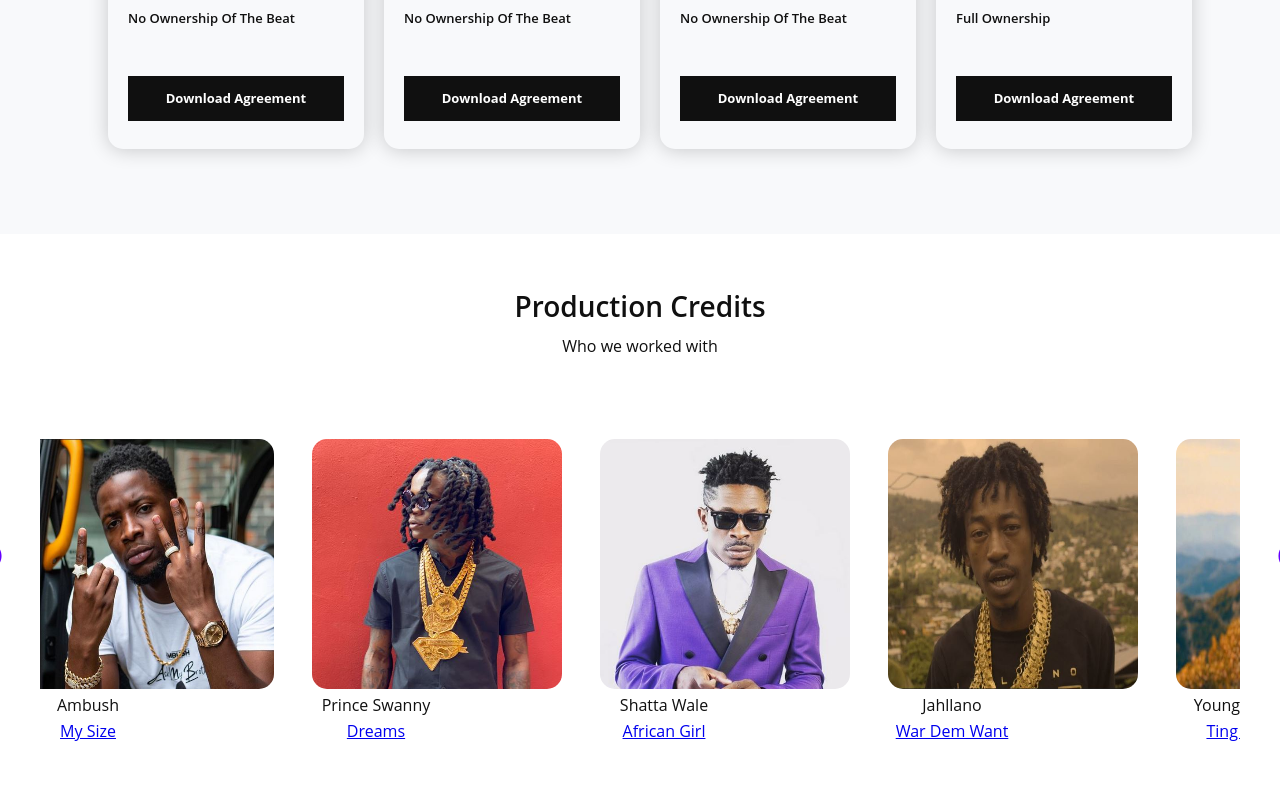
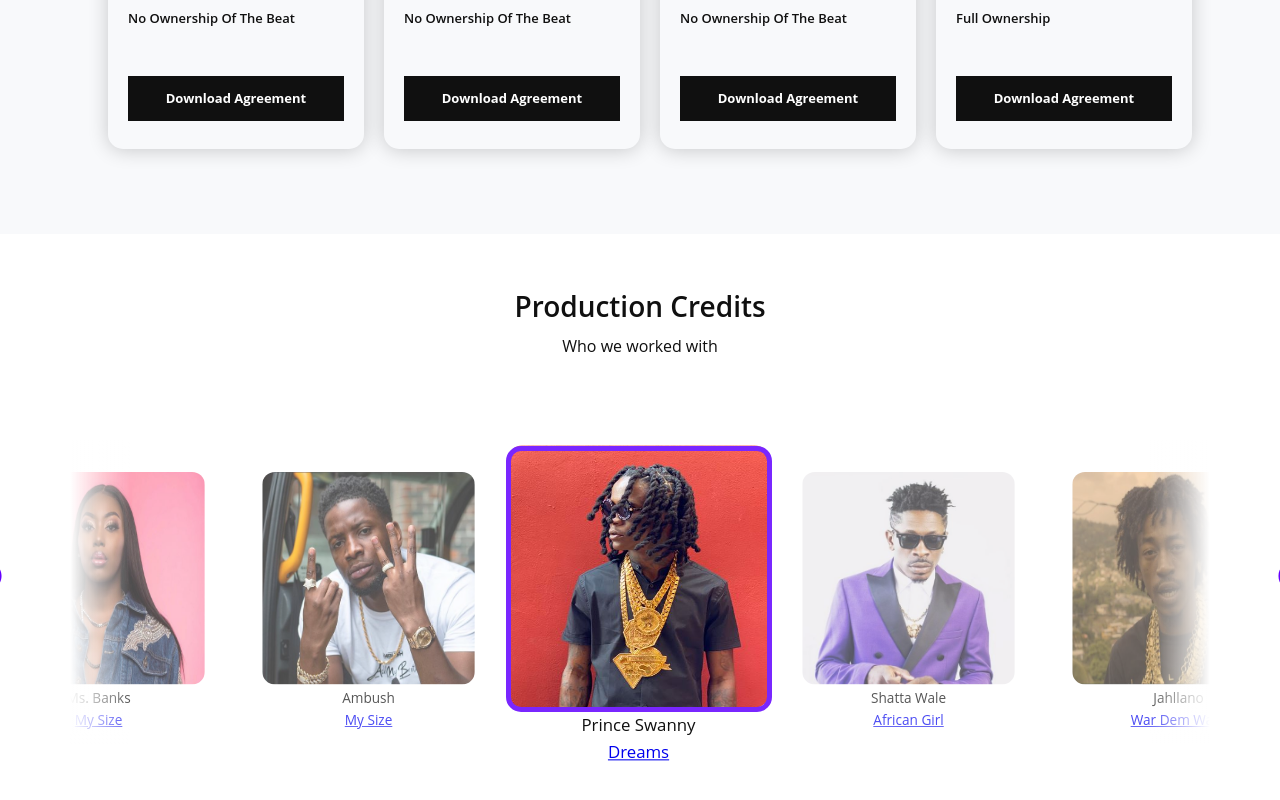
Before and after one commit to devbravo/mindkeyz, a React (Create React App) app: page / in a window 1280 px wide. Shown: the part 2526-3326 px from the top of the page. Built offline with nearby package versions, Linux system fonts and the light colour scheme.

Commit message:
Got the carousel to move and scale accordingly in both directions

```diff
--- a/package.json
+++ b/package.json
@@ -11,7 +11,7 @@
     "react": "^17.0.1",
     "react-dom": "^17.0.1",
     "react-icons": "^4.1.0",
-    "react-scripts": "4.0.1",
+    "react-scripts": "4.0.2",
     "styled-components": "^5.2.1",
     "styled-icons": "^10.23.0",
     "web-vitals": "^0.2.4"
--- a/src/components/credit/Card.jsx
+++ b/src/components/credit/Card.jsx
@@ -1,8 +1,8 @@
 import React from 'react';
 import PropTypes from 'prop-types';
 
-const Card = ({ property }) => {
-  const { index, image, name, song, song_link } = property;
+const Card = ({ data }) => {
+  const { index, image, name, song, song_link } = data;
 
   return (
     <div id={`card-${index}`} className='card'>
@@ -21,7 +21,7 @@ const Card = ({ property }) => {
 };
 
 Card.propTypes = {
-  property: PropTypes.object.isRequired,
+  data: PropTypes.object.isRequired,
 };
 
 export default Card;
--- a/src/components/credit/Carousel.jsx
+++ b/src/components/credit/Carousel.jsx
@@ -1,121 +1,89 @@
 import React, { useState, useEffect } from 'react';
 import { FaArrowAltCircleRight, FaArrowAltCircleLeft } from 'react-icons/fa';
-import data from './data';
+import ArtistData from './data';
 import Card from './Card';
 
+const show = 4;
+const resetUpper = 6;
+const resetLower = 1;
+const infiniteLoop = true;
+
 const Carousel = () => {
-  const show = 5;
-  const infiniteLoop = true;
+  const [data, setData] = useState(ArtistData);
+  const [currentIndex, setCurrentIndex] = useState(infiniteLoop ? show : 0);
+  const [length, setLength] = useState(ArtistData.length);
+  console.log(currentIndex, length);
+  console.log(data);
 
-  const [properties, setProperties] = useState(data.properties);
-  const [current, setCurrent] = useState(data.properties[4]);
-  const [length, setLength] = useState(properties.length);
-  console.log(current);
+  const [isRepeating, setIsRepeating] = useState(
+    infiniteLoop && ArtistData.length > show
+  );
 
-  const [isRepeating, setIsRepeating] = useState(infiniteLoop && length > show);
-  const [transitionEnabled, setTransitionEnabled] = useState(true);
-
-  // Set the length to match current properties from data
+  // Set the length to match current children from props
   useEffect(() => {
-    setLength(properties.length);
-    setIsRepeating(infiniteLoop && properties.length > show);
-  }, [properties, infiniteLoop, show]);
-
-  useEffect(() => {
-    if (isRepeating) {
-      if (current === show || current === length) {
-        setTransitionEnabled(true);
-      }
-    }
-  }, [current, isRepeating, show, length]);
+    setLength(ArtistData.length);
+  }, []);
 
   const next = () => {
-    if (isRepeating || current < length - show) {
-      setCurrent(data.properties[current + 1]);
+    if (currentIndex > resetUpper) {
+      setCurrentIndex(-1);
     }
+    if (isRepeating || currentIndex < length - show) {
+      setCurrentIndex(prevState => prevState + 1);
+    }
+    renderExtraPrev();
   };
 
   const prev = () => {
-    if (isRepeating || current.index > 0) {
-      setCurrent(data.properties[current - 1]);
+    if (currentIndex < resetLower) {
+      setCurrentIndex(7);
     }
-  };
-
-  const handleTransitionEnd = () => {
-    if (isRepeating) {
-      if (current === 0) {
-        setTransitionEnabled(false);
-        setCurrent(length);
-      } else if (current === length + show) {
-        setTransitionEnabled(false);
-        setCurrent(show);
-      }
+    if (currentIndex > 0) {
+      setCurrentIndex(prevState => prevState - 1);
     }
+    renderExtraNext();
   };
 
   const renderExtraPrev = () => {
-    let output = [];
-    for (let index = 0; index < show; index++) {
-      output.push(properties[length - 1 - index]);
-    }
-    output.reverse();
-    return output;
+    let newArr = [];
+    newArr = data.slice(0, length);
+    newArr.push(newArr.shift());
+    setData(newArr);
+
+    // ArtistData.push(ArtistData.shift());
+    // console.log(ArtistData);
+    // return ArtistData;
   };
 
   const renderExtraNext = () => {
-    let output = [];
-    for (let index = 0; index < show; index++) {
-      output.push(properties[index]);
-    }
-    return output;
+    let newArr = [];
+    newArr = data.slice(0, length);
+    newArr.unshift(newArr.pop());
+    setData(newArr);
+
+    // ArtistData.unshift(ArtistData.pop());
+    // console.log(ArtistData);
+    // return ArtistData;
   };
-
-  // const [current, setCurrent] = useState(data.properties[4]);
-
-  // const length = properties.length;
-
-  // const nextSlide = () => {
-  //   setCurrent(
-  //     current.index === length - 1
-  //       ? data.properties[0]
-  //       : data.properties[current.index + 1]
-  //   );
-  // };
-
-  // const prevSlide = () => {
-  //   setCurrent(
-  //     current.index === 0
-  //       ? data.properties[length - 1]
-  //       : data.properties[current.index - 1]
-  //   );
-  // };
 
   return (
     <div className='carousel-container'>
       <div className='carousel-wrapper'>
-        {(isRepeating || current > 0) && (
-          <FaArrowAltCircleLeft className='left-arrow' onClick={() => prev()} />
-        )}
-        <div className={`carousel-content-wrapper active-slide-${current}`}>
-          {(isRepeating || current < length - show) && (
-            <FaArrowAltCircleRight
-              className='right-arrow'
-              onClick={() => next()}
-            />
-          )}
+        <FaArrowAltCircleLeft onClick={() => prev()} className='left-arrow' />
+        <FaArrowAltCircleRight onClick={() => next()} className='right-arrow' />
+        <div
+          className={`carousel-content-wrapper active-slide-${currentIndex}`}>
           <div
-            className={`carousel-content show-${show}`}
+            className={`carousel-content show-${4}`}
             style={{
-              transform: `translateX(-${current.index * (100 / show)}%)`,
-              transition: !transitionEnabled ? 'none' : undefined,
-            }}
-            onTransitionEnd={() => handleTransitionEnd()}>
-            {length > show && isRepeating && renderExtraPrev()
-              ? properties.map(current => (
-                  <Card key={current.name} property={current} />
-                ))
-              : length > show && isRepeating && renderExtraNext()}
-            {/* {length > show && isRepeating && renderExtraNext()} */}
+              transform: `translateX(-${currentIndex * (100 / 6.5)}%)`,
+              transition: `transform 300ms easeInOut`,
+            }}>
+            {console.log(currentIndex, length)}
+
+            {ArtistData.map(data => (
+              <Card key={data.name} data={data} />
+            ))}
           </div>
         </div>
       </div>
@@ -123,34 +91,28 @@ const Carousel = () => {
   );
 };
 
-// const images = [data.properties.image];
-// console.log(images);
-// const [current, setCurrent] = useState(0);
-// const length = images.length;
-// const nextSlide = () => {
-//   setCurrent(current === length - 1 ? 0 : current + 1);
+//   return (
+//     <div className='App'>
+//       <FaArrowAltCircleLeft onClick={() => prev()} className='left-arrow' />
+//       <FaArrowAltCircleRight onClick={() => next()} className='right-arrow' />
+
+//       <div className='page'>
+//         <div className='col'>
+//           <div className={`cards-slider active-slide-${currentIndex}`}>
+//             <div
+//               className='cards-slider-wrapper'
+//               style={{
+//                 transform: `translateX(-${currentIndex * (100 / length)}%)`,
+//               }}>
+//               {ArtistData.map(data => (
+//                 <Card key={data.name} data={data} />
+//               ))}
+//             </div>
+//           </div>
+//         </div>
+//       </div>
+//     </div>
+//   );
 // };
-// const prevSlide = () => {
-//   setCurrent(current === 0 ? length - 1 : current - 1);
-// };
-// if (!Array.isArray(images) || images.length <= 0) {
-//   return null;
-// }
-// console.log(current);
-// return (
-//   <section className='slider'>
-//     <FaArrowAltCircleLeft className='left-arrow' />
-//     <FaArrowAltCircleRight className='right-arrow' />
-//     {images.map((image, idx) => {
-//       return (
-//         <div className={idx === current ? 'slide active' : 'slide'} key={idx}>
-//           {idx === current && (
-//             <img src={image} alt={images} className='images' />
-//           )}
-//         </div>
-//       );
-//     })}
-//   </section>
-// );
 
 export default Carousel;
--- a/src/components/store/Store.jsx
+++ b/src/components/store/Store.jsx
@@ -3,7 +3,7 @@ import BarUnderPlayer from './BarUnderPlayer';
 const Store = () => {
   return (
     <div className='store-section'>
-      <div className='store'>
+      {/* <div className='store'>
         <iframe
           title='store'
           className='store__player'
@@ -14,7 +14,7 @@ const Store = () => {
           frameBorder='0'
           scrolling='no'></iframe>
         <BarUnderPlayer />
-      </div>
+      </div> */}
     </div>
   );
 };
--- a/src/sass/_beatstore.scss
+++ b/src/sass/_beatstore.scss
@@ -16,14 +16,12 @@
   &__player {
     border-top-left-radius: 2rem;
     border-top-right-radius: 2rem;
-    //overflow: hidden;
     box-shadow: 0 1px 19px rgba(0, 0, 0, 0.2);
   }
 
   &__bar-under-player {
     display: flex;
     justify-content: space-between;
-    //align-self: center;
     width: 78.3%;
     border-bottom-left-radius: 2rem;
     border-bottom-right-radius: 2rem;
--- a/src/sass/_credit.scss
+++ b/src/sass/_credit.scss
@@ -3,16 +3,6 @@
   grid-column: 1 / -1;
   margin: 5rem 0 6rem 0;
   text-align: center;
-}
-
-.slider {
-  //margin-top: 5rem;
-  //position: relative;
-  // height: 50vh;
-  // display: flex;
-  // flex-direction: column;
-  // justify-content: center;
-  // align-items: center;
 }
 
 .left-arrow,
@@ -21,9 +11,9 @@
   position: absolute;
   top: 50%;
   font-size: 3rem;
-  z-index: 10;
   cursor: pointer;
   user-select: none;
+  z-index: 1;
 }
 
 .left-arrow {
@@ -43,81 +33,80 @@
   flex-direction: column;
 }
 
-/* #region Card */
-/* Card */
-.card {
-  // border: 3px #f3f3f3 solid;
-  // box-shadow: 0px 1px 3px rgba(0, 0, 0, 0.9);
-  transition: all 0.3s linear;
-  cursor: pointer;
-  //background-color: #f3f3f3;
-  // max-width: 32rem;
-  // text-align: left;
-  //margin: 0 auto;
-  -ms-overflow-style: none;
-  scrollbar-width: none;
-  //display: none;
+// Handles the white shadow on the sides
+.carousel-wrapper {
+  display: flex;
+  width: 100%;
+  position: relative;
+  height: 30.4rem;
 
-  padding: 8rem;
-
-  // &:hover {
-  //   background-color: #f3f3f3;
-  //   border-color: #f3f3f3;
-  // }
-
-  // img {
-  //   max-width: calc(100%);
-  //   margin: 0 auto;
-  //   display: block;
-  // }
-
-  &__details {
-    position: relative;
+  &:before,
+  &:after {
+    content: '';
+    display: block;
+    width: 50%;
+    height: 100%;
+    background: linear-gradient(
+      to right,
+      rgba(255, 255, 255, 1) 5%,
+      rgba(255, 255, 255, 0) 15%
+    );
+    position: absolute;
+    top: 10%;
+    left: 0;
+    z-index: 2;
   }
-  &__images {
-    width: 25rem;
-    height: 25rem;
-    margin-top: -5rem;
-    border-radius: 1.5rem;
-    //padding-right: 5rem;
+  &:after {
+    left: auto;
+    right: 0;
+    background: linear-gradient(
+      to left,
+      rgba(255, 255, 255, 1) 5%,
+      rgba(255, 255, 255, 0) 15%
+    );
   }
 }
 
-/* #endregion */
+.carousel-content-wrapper {
+  overflow: hidden;
+  width: 100%;
+  height: 130%;
+
+  // boder for active property
+  &:after {
+    content: '';
+    display: block;
+    width: 26.6rem;
+    height: 26.6rem;
+
+    border: 5px solid $color-primary-light;
+    border-radius: 1.5rem;
+    position: absolute;
+    top: 12%;
+    left: 38.8%;
+  }
+}
 
 /* #region cards slider */
 .carousel-content {
   display: flex;
-  transition: transform 300ms cubic-bezier(0.455, 0.03, 0.515, 0.955);
+  transition: all 300ms cubic-bezier(0.455, 0.03, 0.515, 0.955);
   -ms-overflow-style: none; /* hide scrollbar in IE and Edge */
   scrollbar-width: none; /* hide scrollbar in Firefox */
 
-  // .card {
-  //   flex: 1;
-  //   min-width: 20rem;
-  //   opacity: 0.7;
-  //   transform: scale(0.8);
-  //   box-shadow: none;
-  //   background-color: white;
-  //   border-color: white;
-  //   transition: opacity 300ms linear, border-color 300ms linear,
-  //     background-color 300ms linear,
-  //     transform 300ms cubic-bezier(0.455, 0.03, 0.515, 0.955);
-
-  //   &__images {
-  //     width: 25rem;
-  //     height: 25rem;
-  //     border-radius: 1.5rem;
-  //     //@include textgradient;
-  //   }
-
-  //   &__details {
-  //     opacity: 0;
-  //     transition: opacity 150ms linear;
-  //   }
-  // }
+  .card {
+    //flex: 1;
+    min-width: 15rem;
+    opacity: 0.7;
+    transform: scale(0.85);
+    box-shadow: none;
+    background-color: white;
+    border-color: white;
+    transition: opacity 300ms linear, border-color 300ms linear,
+      background-color 300ms linear,
+      transform 300ms cubic-bezier(0.455, 0.03, 0.515, 0.955);
+  }
 }
-
 /* hide scrollbar in webkit browser */
 .carousel-content::-webkit-scrollbar,
 .carousel-content::-webkit-scrollbar {
@@ -130,61 +119,50 @@
   flex-grow: 1;
 }
 
-.carousel-content.show-1 > * {
+.carousel-content.show-2 > * {
   width: 50%;
 }
 
-.carousel-content.show-2 > * {
-  width: calc(100% / 2);
+.carousel-content.show-3 > * {
+  width: calc(90% / 3);
 }
 
-.carousel-content.show-3 > * {
-  width: calc(100% / 3);
-}
 .carousel-content.show-4 > * {
-  width: calc(100% / 4);
-}
-.carousel-content.show-5 > * {
-  width: calc(120% / 5);
+  width: calc(90% / 4);
 }
 
-// .carousel-content {
-//   display: flex;
-//   position: absolute;
-//   transition: transform 300ms cubic-bezier(0.455, 0.03, 0.515, 0.955);
+/* #region Card */
+/* Card */
+.card {
+  border: 3px #f3f3f3 solid;
+  box-shadow: 0px 1px 3px rgba(0, 0, 0, 0.9);
+  transition: all 0.3s linear;
+  cursor: pointer;
+  -ms-overflow-style: none;
+  scrollbar-width: none;
 
-//   .card {
-//     flex: 1;
-//     min-width: 20rem;
-//     opacity: 0.7;
-//     transform: scale(0.8);
-//     box-shadow: none;
-//     background-color: white;
-//     border-color: white;
-//     transition: opacity 300ms linear, border-color 300ms linear,
-//       background-color 300ms linear,
-//       transform 300ms cubic-bezier(0.455, 0.03, 0.515, 0.955);
+  padding-top: 4rem;
+  position: relative;
+  left: 10.2%;
 
-//     &__images {
-//       width: 25rem;
-//       height: 25rem;
-//       border-radius: 1.5rem;
-//       //@include textgradient;
-//     }
+  &__details {
+    position: relative;
+  }
+  &__images {
+    width: 25rem;
+    height: 25rem;
+    border-radius: 1.5rem;
+  }
+}
 
-//     &__details {
-//       opacity: 0;
-//       transition: opacity 150ms linear;
-//     }
-//   }
-// }
+/* #endregion */
 
 //Scales the active image
 $i: 0;
-@for $i from 0 through 8 {
+@for $i from 0 through 7 {
   .carousel-content-wrapper.active-slide-#{$i} #card-#{$i} {
     opacity: 1;
-    transform: scale(1);
+    transform: scale(1.05);
     // background-color: #f3f3f3;
     // border-color: #f3f3f3;
     .details {
@@ -192,63 +170,3 @@ $i: 0;
     }
   }
 }
-// .carousel-wrapper {
-//   display: flex;
-//   width: 100%;
-//   position: relative;
-// }
-
-// Handles the white shadow on the sides
-.carousel-wrapper {
-  display: flex;
-  width: 100%;
-  position: relative;
-  height: 26.4rem;
-
-  // &:before,
-  // &:after {
-  //   content: '';
-  //   display: block;
-  //   width: 50%;
-  //   height: 100%;
-  //   background: linear-gradient(
-  //     to right,
-  //     rgba(255, 255, 255, 1) 10%,
-  //     rgba(255, 255, 255, 0) 35%
-  //   );
-  //   position: absolute;
-  //   top: 0;
-  //   left: 0;
-  //   z-index: 2;
-  // }
-  // &:after {
-  //   left: auto;
-  //   right: 0;
-  //   background: linear-gradient(
-  //     to left,
-  //     rgba(255, 255, 255, 1) 10%,
-  //     rgba(255, 255, 255, 0) 35%
-  //   );
-  // }
-}
-
-.carousel-content-wrapper {
-  overflow: hidden;
-  width: 100%;
-  height: 130%;
-  //position: relative;
-  // max-width: 22.6rem;
-  // margin: 0 auto;
-
-  // boder for active property
-  // &:after {
-  //   content: '';
-  //   display: block;
-  //   width: 100%;
-  //   height: 2.4rem;
-  //   outline: 5px solid #61dafb;
-  //   position: absolute;
-  //   top: 0;
-  //   left: 0;
-  // }
-}
```
Also changed, not shown: src/components/credit/data.js (+3 -5 lines), 1 other file (tests, documents, lock files or other folders).
